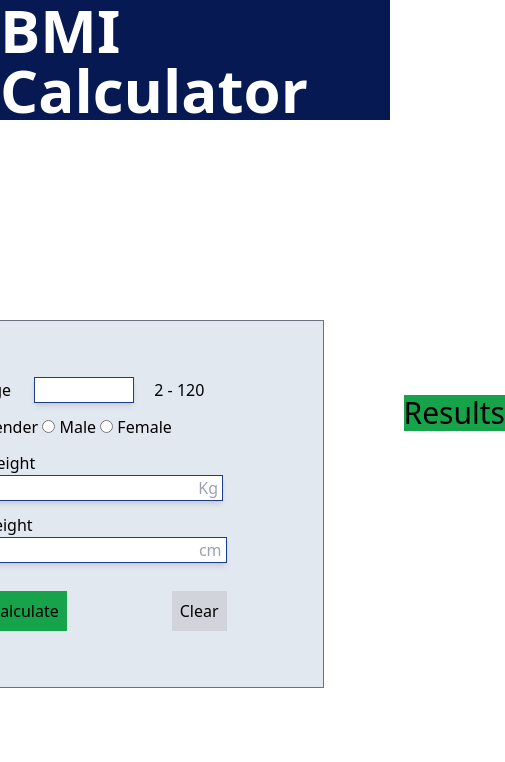
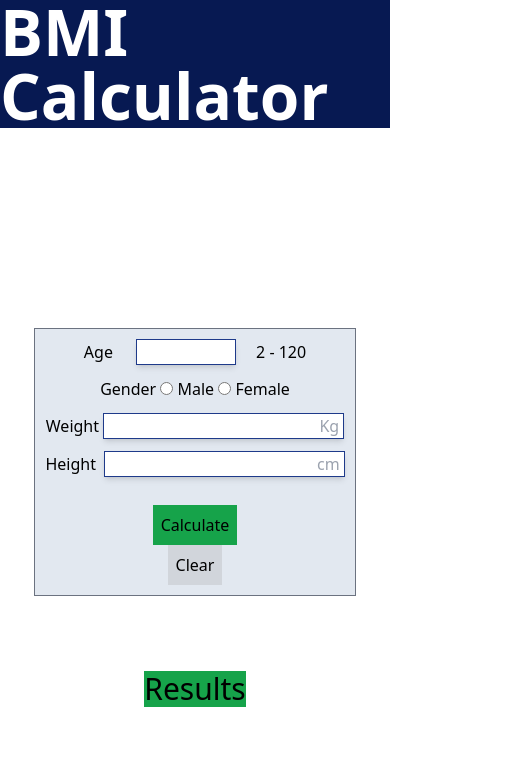
Before and after one commit to Tomj669/bmi, a website: page index.html in a window 390 px wide. Shown: the whole page, 505 px wide, since content can reach past the window. Drawn offline with Linux system fonts and the light colour scheme.

Commit message:
Update index.html

```diff
--- a/index.html
+++ b/index.html
@@ -9,6 +9,29 @@
     .placeholder-right::placeholder {
       text-align: right; /* Align the placeholder text to the right */
     }
+
+    /* Responsive styles */
+    @media screen and (max-width: 768px) {
+      .flex {
+        flex-direction: column;
+        align-items: center;
+      }
+      .bg-[#071952] {
+        padding: 20px;
+      }
+      .font-sans {
+        font-size: 4rem;
+      }
+      .px-24 {
+        padding: 10px;
+      }
+      .ml-[23px] {
+        margin-left: 10px;
+      }
+      .mt-[75px] {
+        margin-top: 50px;
+      }
+    }
   </style>
 </head>
 <body>
@@ -18,8 +41,8 @@
     </div>
   </div>
 
-  <div class="flex justify-center font-medium mt-[200px]">
-    <div class="flex flex-col gap-3 bg-slate-200 border border-gray-500 px-24 py-14">
+  <div class="flex justify-center font-medium mt-[200px] ">
+    <div class=" mr-12 flex flex-col gap-3 bg-slate-200 border border-gray-500 px-24 py-14">
         <div>Age<input class='w-[100px] border-blue-900 shadow-md border ml-[23px]' type="text" id="age" name="age"> <span class="ml-4"> 2 - 120</span></div>
         <div> Gender
             <input type="radio" id="male" name="gender" value="Male"> Male
@@ -33,9 +56,9 @@
         </div>
     </div>
 
-    <div class="mt-[75px] ml-20">
+    <div class="mt-[75px]">
         <div class="bg-green-600 text-3xl text-center mb-1">Results</div>
-        <div id="bmiValue" class="p-6 text-6xl font-bold"></div>
+        <div id="bmiValue" class="p-6  text-6xl font-bold"></div>
         <div id="bmiStatus" class=" text-2xl font-bold text-center px-1"></div>
     </div>
   </div>
```
